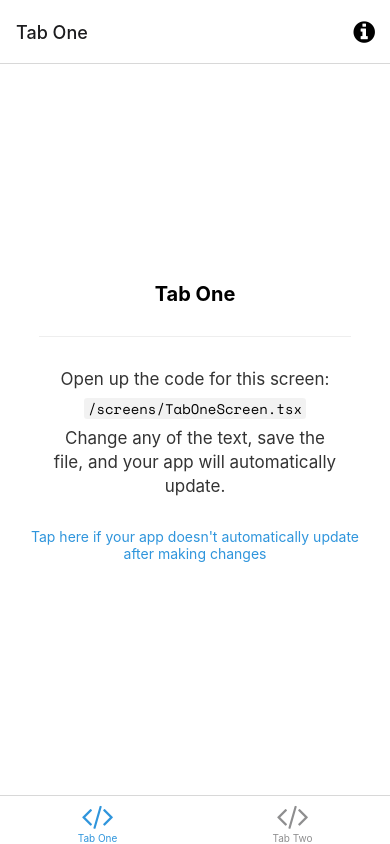
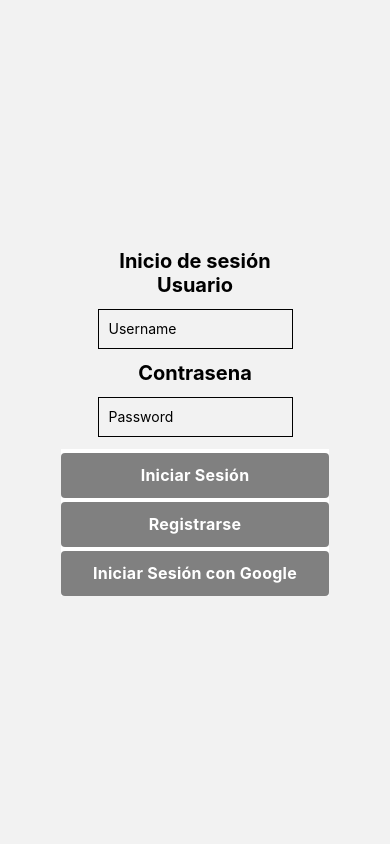
Before and after one commit to BlackSnake-Tarifans/Tarifans-App, a React Native app: screen /TabOne in a window 390 px wide. Built offline with nearby package versions, Linux system fonts and the light colour scheme; what expo-linking would draw is missing.

Commit message:
Log in Screen and Register Screen Elaboration

```diff
--- a/navigation/index.tsx
+++ b/navigation/index.tsx
@@ -16,6 +16,8 @@ import ModalScreen from '../screens/ModalScreen';
 import NotFoundScreen from '../screens/NotFoundScreen';
 import TabOneScreen from '../screens/TabOneScreen';
 import TabTwoScreen from '../screens/TabTwoScreen';
+import RegisterScreen from '../screens/RegisterScreen';
+import LoginScreen from '../screens/LoginScreen';
 import { RootStackParamList, RootTabParamList, RootTabScreenProps } from '../types';
 import LinkingConfiguration from './LinkingConfiguration';
 
@@ -36,6 +38,17 @@ export default function Navigation({ colorScheme }: { colorScheme: ColorSchemeNa
 const Stack = createNativeStackNavigator<RootStackParamList>();
 
 function RootNavigator() {
+
+  return (
+    <Stack.Navigator>
+      <Stack.Screen name="Root" component={LoginScreen} options={{ headerShown: false }} />
+      <Stack.Screen name="NotFound" component={NotFoundScreen} options={{ title: 'Oops!' }} />
+      <Stack.Group screenOptions={{ presentation: 'modal' }}>
+        <Stack.Screen name="Modal" component={RegisterScreen} />
+      </Stack.Group>
+    </Stack.Navigator>
+  );
+
   return (
     <Stack.Navigator>
       <Stack.Screen name="Root" component={BottomTabNavigator} options={{ headerShown: false }} />
@@ -64,7 +77,7 @@ function BottomTabNavigator() {
       }}>
       <BottomTab.Screen
         name="TabOne"
-        component={TabOneScreen}
+        component={RegisterScreen}
         options={({ navigation }: RootTabScreenProps<'TabOne'>) => ({
           title: 'Tab One',
           tabBarIcon: ({ color }) => <TabBarIcon name="code" color={color} />,
@@ -87,10 +100,24 @@ function BottomTabNavigator() {
       <BottomTab.Screen
         name="TabTwo"
         component={TabTwoScreen}
-        options={{
+        options={({ navigation }: RootTabScreenProps<'TabTwo'>) => ({
           title: 'Tab Two',
           tabBarIcon: ({ color }) => <TabBarIcon name="code" color={color} />,
-        }}
+          headerRight: () => (
+            <Pressable
+              onPress={() => navigation.navigate('Modal')}
+              style={({ pressed }) => ({
+                opacity: pressed ? 0.5 : 1,
+              })}>
+              <FontAwesome
+                name="info-circle"
+                size={25}
+                color={Colors[colorScheme].text}
+                style={{ marginRight: 15 }}
+              />
+            </Pressable>
+          ),
+        })}
       />
     </BottomTab.Navigator>
   );
--- /dev/null
+++ b/screens/LoginScreen.tsx
@@ -0,0 +1,100 @@
+import React from "react";
+import { SafeAreaView, StyleSheet, TextInput , Alert , Pressable } from 'react-native';
+
+import { NavigationContainer } from '@react-navigation/native';
+import { createNativeStackNavigator } from '@react-navigation/native-stack';
+
+import EditScreenInfo from '../components/EditScreenInfo';
+import { Text, View } from '../components/Themed';
+import { RootTabScreenProps } from '../types';
+
+
+const LoginScreen = ({ navigation }) => {
+  const [text, onChangeText] = React.useState("Useless Text");
+  const [text1, onChangeNumber] = React.useState(null);
+
+  return (
+    <SafeAreaView style={styles.container}>
+      <Text style={styles.title }>Inicio de sesión</Text>
+      <Text style={styles.title}>Usuario</Text>
+      <TextInput
+        style={styles.input}
+        placeholder="Username"
+      />
+      <Text style={styles.title}>Contrasena</Text>
+      <TextInput
+        style={styles.input}
+        placeholder="Password"
+        secureTextEntry={true}
+      />
+      <View>
+        <Button
+            onPress={() => {}}
+            title="Iniciar Sesión"
+          />
+        <Button
+          onPress={() => navigation.navigate('Modal')}
+          title="Registrarse"
+        />
+        <Button
+          title='Iniciar Sesión con Google'
+          onPress={() => {}}
+        />
+      </View>
+    </SafeAreaView>
+  );
+};
+
+function Button(props: { onPress: any; title: string | undefined }) {
+  const { onPress, title = 'Save' } = props;
+  return (
+    <Pressable style={styles.button}  onPress={onPress}>
+      <Text style={styles.text}>{title}</Text>
+    </Pressable>
+  );
+}
+
+const styles = StyleSheet.create({
+  container: {
+    flex: 1,
+    alignItems: 'center',
+    justifyContent: 'center',
+  },
+  title: {
+    fontSize: 20,
+    fontWeight: 'bold',
+  },
+  /*separator: {
+    marginVertical: 30,
+    height: 1,
+    width: '80%',
+  },*/
+  input: {
+    height: 40,
+    width: '50%',
+    margin: 12,
+    borderWidth: 1,
+    padding: 10,
+  },
+  button: {
+    marginTop: 4,
+    alignItems: 'center',
+    justifyContent: 'center',
+    paddingVertical: 12,
+    paddingHorizontal: 32,
+    borderRadius: 4,
+    elevation: 3,
+    backgroundColor: 'gray',
+  },
+  text: {
+    fontSize: 16,
+    lineHeight: 21,
+    fontWeight: 'bold',
+    letterSpacing: 0.25,
+    color: 'white',
+  },
+
+});
+
+
+export default LoginScreen;
--- /dev/null
+++ b/screens/RegisterScreen.tsx
@@ -0,0 +1,100 @@
+import React, { useState }  from "react";
+import { SafeAreaView, StyleSheet, TextInput , Alert , Pressable , Modal } from 'react-native';
+
+import EditScreenInfo from '../components/EditScreenInfo';
+import { Text, View } from '../components/Themed';
+import Colors from "../constants/Colors";
+import { RootTabScreenProps } from '../types';
+
+const RegisterScreen = ({navigation}) => {
+  const [text, onChangeText] = React.useState("Useless Text");
+  const [text1, onChangeNumber] = React.useState(null);
+  const [modalVisible, setModalVisible] = useState(false);
+  return (
+      <SafeAreaView style={styles.container}>
+        <Text style={styles.title}>Registro de Usuarios</Text>
+        <TextInput
+          style={styles.input}
+          placeholder="Username"
+        />
+        <TextInput
+          style={styles.input}
+          placeholder="Correo Electronico"
+        />
+        <TextInput
+          style={styles.input}
+          placeholder="Contrasena"
+          secureTextEntry={true}
+        />
+        <TextInput
+          style={styles.input}
+          placeholder="Confirmar Contrasena"
+          secureTextEntry={true}
+        />
+        <TextInput
+          style={styles.input}
+          placeholder="Fecha de Nacimiento dd/mm/aa"
+        />
+        <View>
+          <Button
+            title='Registrarse'
+            onPress={() => navigation.navigate('Root')}
+          />
+        </View>
+      </SafeAreaView>
+  );
+};
+
+function Button(props: { onPress: any; title: string | undefined }) {
+  const { onPress, title = 'Save' } = props;
+  return (
+    <Pressable style={styles.button}  onPress={onPress}>
+      <Text style={styles.text}>{title}</Text>
+    </Pressable>
+  );
+}
+
+const styles = StyleSheet.create({
+  container: {
+    flex: 1,
+    alignItems: 'center',
+    justifyContent: 'center',
+  },
+  title: {
+    fontSize: 20,
+    fontWeight: 'bold',
+  },
+  /*separator: {
+    marginVertical: 30,
+    height: 1,
+    width: '80%',
+  },*/
+  input: {
+    height: 40,
+    width: '50%',
+    margin: 12,
+    borderWidth: 1,
+    padding: 10,
+  },
+  button: {
+    marginTop: 4,
+    alignItems: 'center',
+    justifyContent: 'center',
+    paddingVertical: 12,
+    paddingHorizontal: 32,
+    borderRadius: 4,
+    elevation: 3,
+    backgroundColor: 'gray',
+  },
+  text: {
+    fontSize: 16,
+    lineHeight: 21,
+    fontWeight: 'bold',
+    letterSpacing: 0.25,
+    color: 'white',
+  },
+
+});
+
+
+export default RegisterScreen;
--- a/screens/TabOneScreen.tsx
+++ b/screens/TabOneScreen.tsx
@@ -7,7 +7,7 @@ import { RootTabScreenProps } from '../types';
 export default function TabOneScreen({ navigation }: RootTabScreenProps<'TabOne'>) {
   return (
     <View style={styles.container}>
-      <Text style={styles.title}>Tab One</Text>
+      <Text style={styles.title}>Tab One </Text>
       <View style={styles.separator} lightColor="#eee" darkColor="rgba(255,255,255,0.1)" />
       <EditScreenInfo path="/screens/TabOneScreen.tsx" />
     </View>
```
